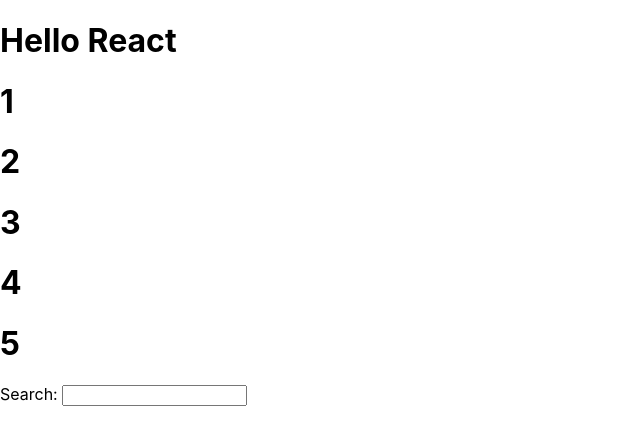
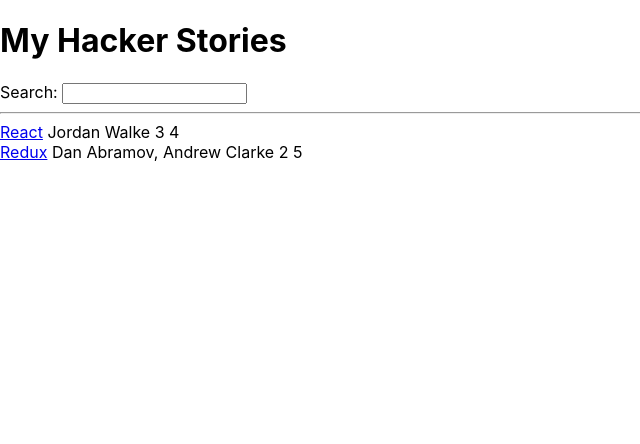
Before and after one commit to beingbing/road-to-react-examples, a React (Create React App) app in the folder hacker-stories/: page / in a window 1280 px wide. Shown: the top 444 px of the page, without its empty margins (0-640 px from the left). Built offline with nearby package versions, Linux system fonts and the light colour scheme.

Commit message:
wed 21 jul 21 | 05 | display string primitive using array

```diff
--- a/hacker-stories/src/App.js
+++ b/hacker-stories/src/App.js
@@ -1,15 +1,42 @@
 import React from 'react';
 
-const arr = [1,2,3,4,5]
+const list = [
+  {
+    title: 'React',
+    url: 'https://reactjs.org/',
+    author: 'Jordan Walke',
+    num_comments: 3,
+    points: 4,
+    objectID: 0
+  },
+  {
+    title: 'Redux',
+    url: 'https://redux.js.org',
+    author: 'Dan Abramov, Andrew Clarke',
+    num_comments: 2,
+    points: 5,
+    objectID: 1
+  }
+]
 
 function App() {
 
   return (
     <div>
-      <h1>Hello React</h1>
-      {arr.map(ele => <h1>{ele}</h1>)}
+      <h1>My Hacker Stories</h1>
       <label htmlFor="search">Search: </label>
       <input id="search" type="text" />
+      <hr />
+      {list.map(ele => {
+        return (
+          <div key={ele.objectID}>
+            <span><a href={ele.url}>{ele.title}</a></span>&nbsp;
+            <span>{ele.author}</span>&nbsp;
+            <span>{ele.num_comments}</span>&nbsp;
+            <span>{ele.points}</span>&nbsp;
+          </div>
+        );
+      })}
     </div>
   );
 }
```
